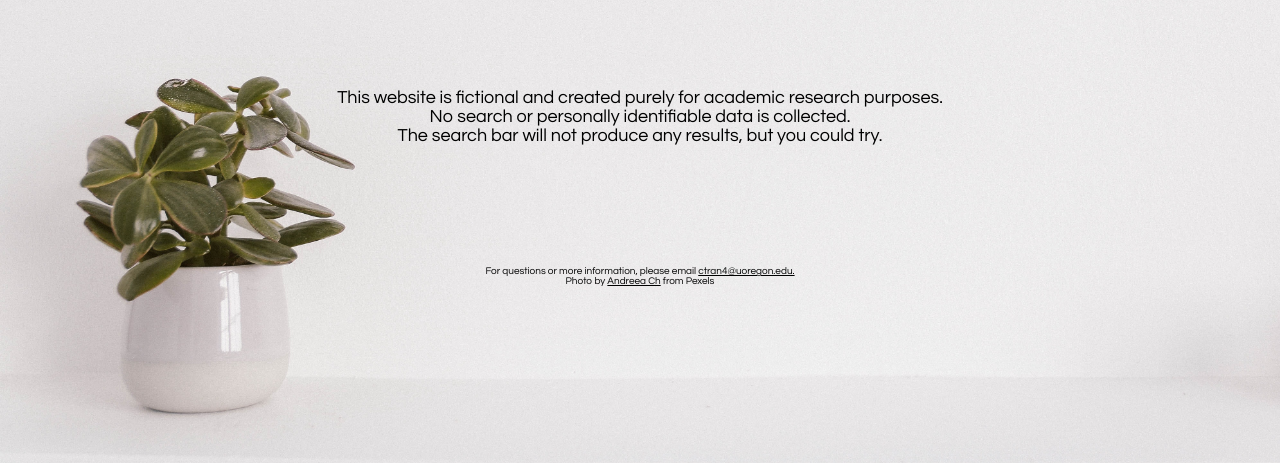
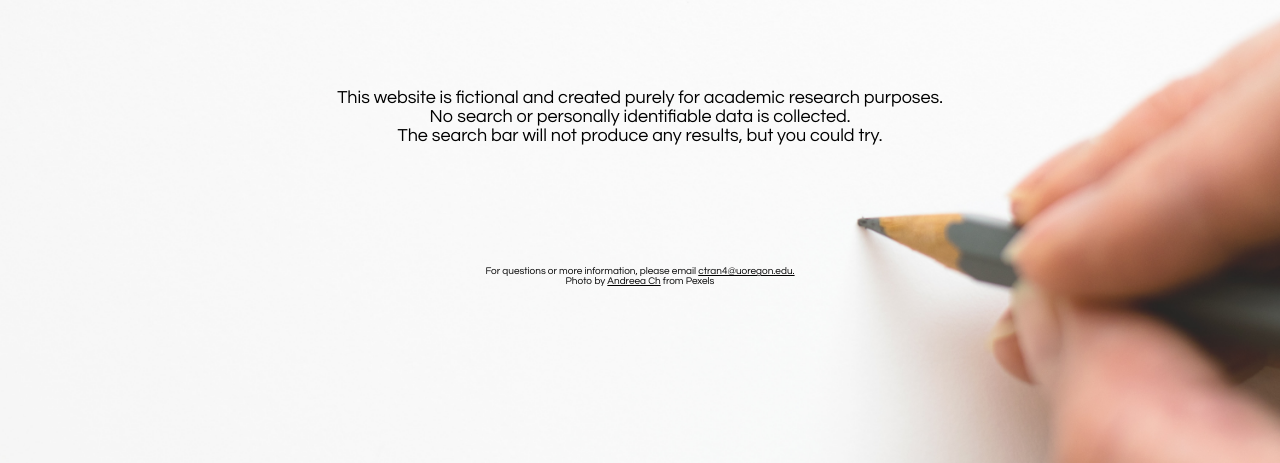
Before and after one commit to duongnhn/duongnhn.github.io, a plain HTML site: page index.html in a window 1280 px wide. Shown: the part 337-800 px from the top of the page. Drawn offline with Linux system fonts and the light colour scheme.

Commit message:
change bg

```diff
--- a/index.html
+++ b/index.html
@@ -2,7 +2,7 @@
   <head>
     <style>
       html {
-        background: url("color-design-flora-1166644.jpg") no-repeat center center fixed;
+        background: url("art-artist-background-316466.jpg") no-repeat center center fixed;
         -webkit-background-size: cover;
         -moz-background-size: cover;
         -o-background-size: cover;
```
